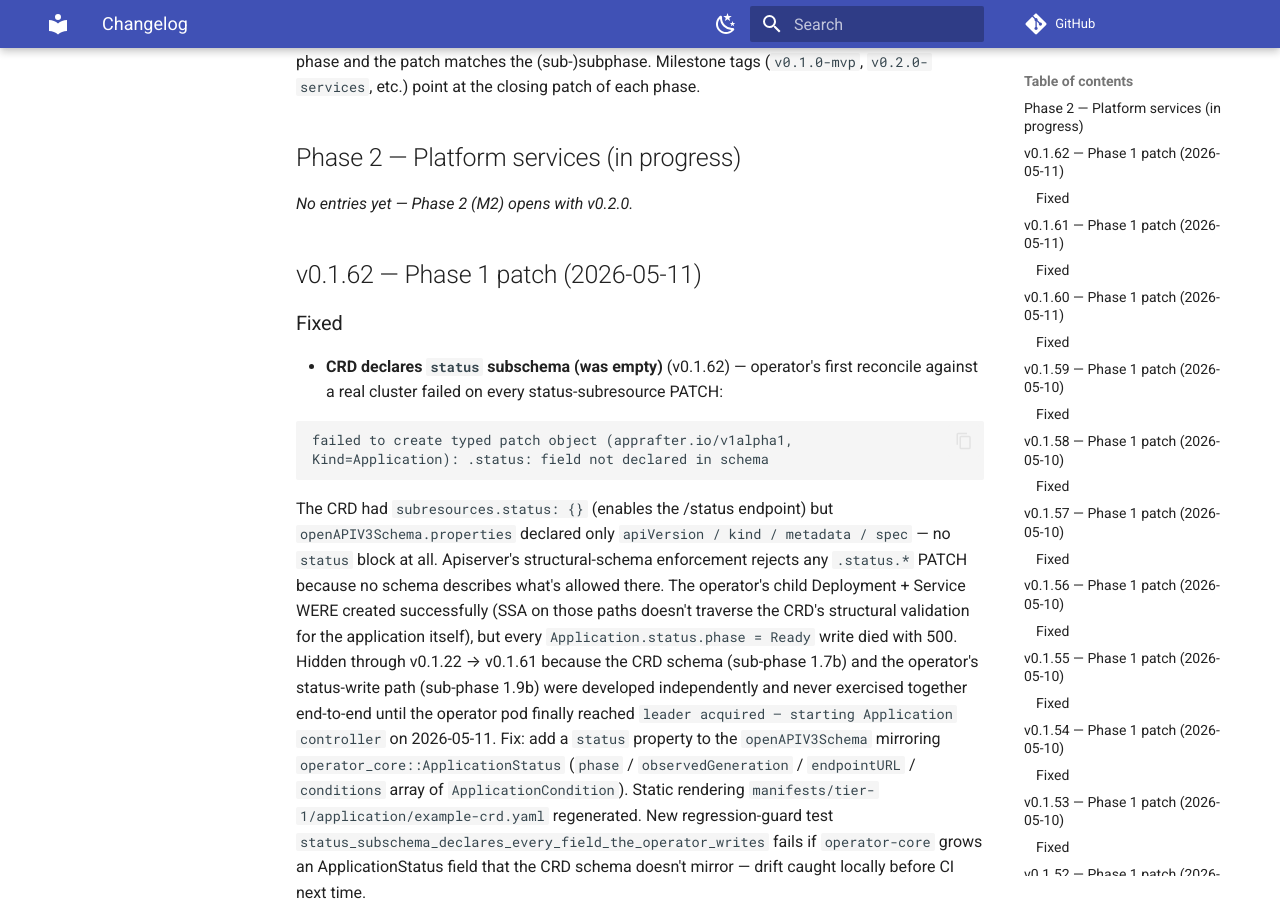
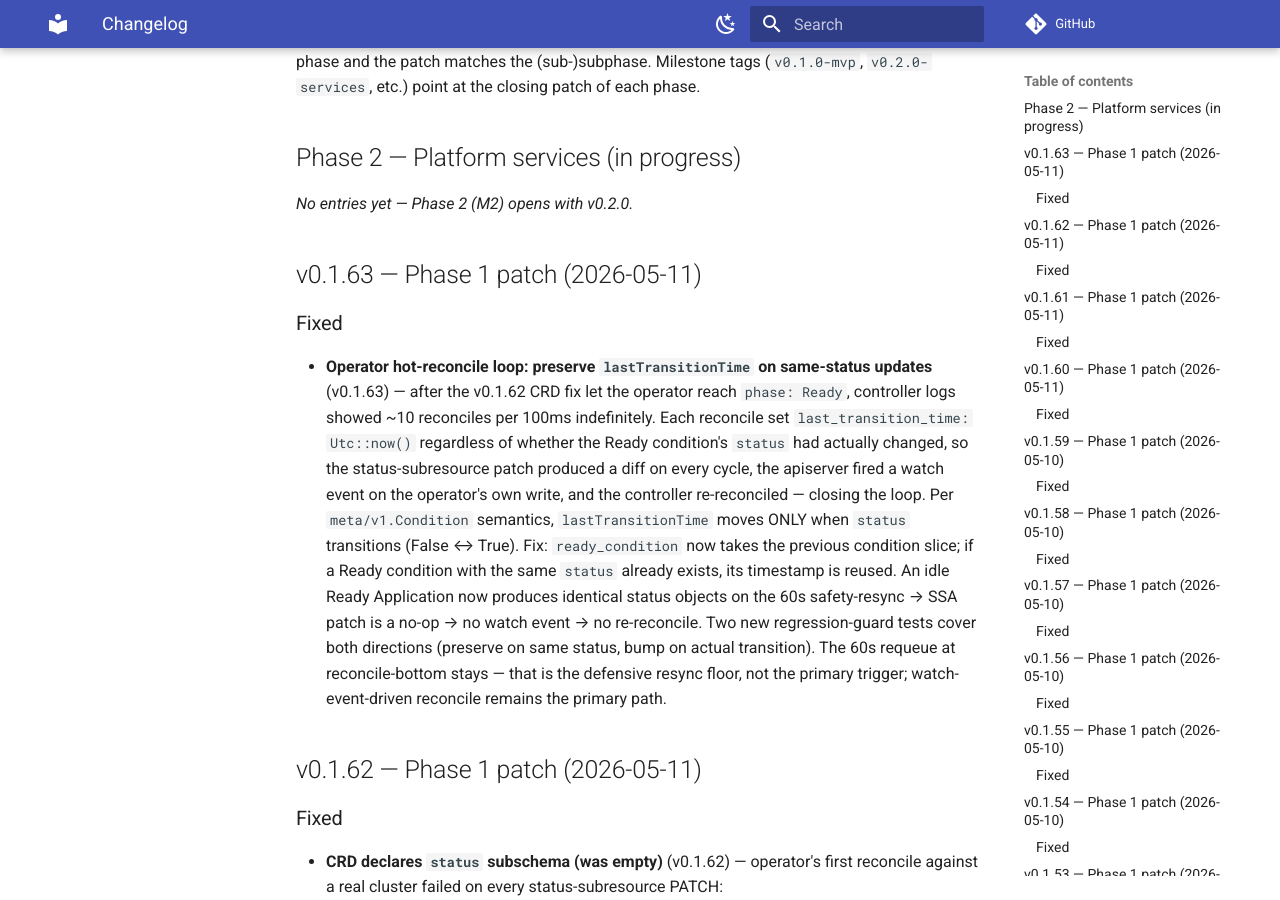
Before and after one commit to AppRafter/apprafter, an MkDocs documentation site: the page built from docs/changelog/UNRELEASED.md, in a window 1280 px wide and 900 px high, scrolled down 230 px. Built offline with MkDocs 1.6.1 and Material for MkDocs 9.7.7, drawn with Linux system fonts in a browser that asks for light colours; comment, search, counter and statistics services are not loaded.

Commit message:
docs(changelog): v0.1.63 — preserve lastTransitionTime; +2 regression tests
Co-Authored-By: Claude Opus 4.7 (1M context) <noreply@anthropic.com>

```diff
--- a/docs/changelog/UNRELEASED.md
+++ b/docs/changelog/UNRELEASED.md
@@ -10,6 +10,32 @@ patch of each phase.
 ## Phase 2 — Platform services (in progress)
 
 _No entries yet — Phase 2 (M2) opens with v0.2.0._
+
+## v0.1.63 — Phase 1 patch (2026-05-11)
+
+### Fixed
+
+- **Operator hot-reconcile loop: preserve `lastTransitionTime` on
+  same-status updates** (v0.1.63) — after the v0.1.62 CRD fix
+  let the operator reach `phase: Ready`, controller logs showed
+  ~10 reconciles per 100ms indefinitely. Each reconcile set
+  `last_transition_time: Utc::now()` regardless of whether the
+  Ready condition's `status` had actually changed, so the
+  status-subresource patch produced a diff on every cycle, the
+  apiserver fired a watch event on the operator's own write,
+  and the controller re-reconciled — closing the loop.
+  Per `meta/v1.Condition` semantics, `lastTransitionTime` moves
+  ONLY when `status` transitions (False ↔ True). Fix:
+  `ready_condition` now takes the previous condition slice; if
+  a Ready condition with the same `status` already exists, its
+  timestamp is reused. An idle Ready Application now produces
+  identical status objects on the 60s safety-resync → SSA patch
+  is a no-op → no watch event → no re-reconcile. Two new
+  regression-guard tests cover both directions (preserve on
+  same status, bump on actual transition). The 60s requeue at
+  reconcile-bottom stays — that is the defensive resync floor,
+  not the primary trigger; watch-event-driven reconcile remains
+  the primary path.
 
 ## v0.1.62 — Phase 1 patch (2026-05-11)
 
```
Also changed, not shown: plan.md (+1 -0 lines).
